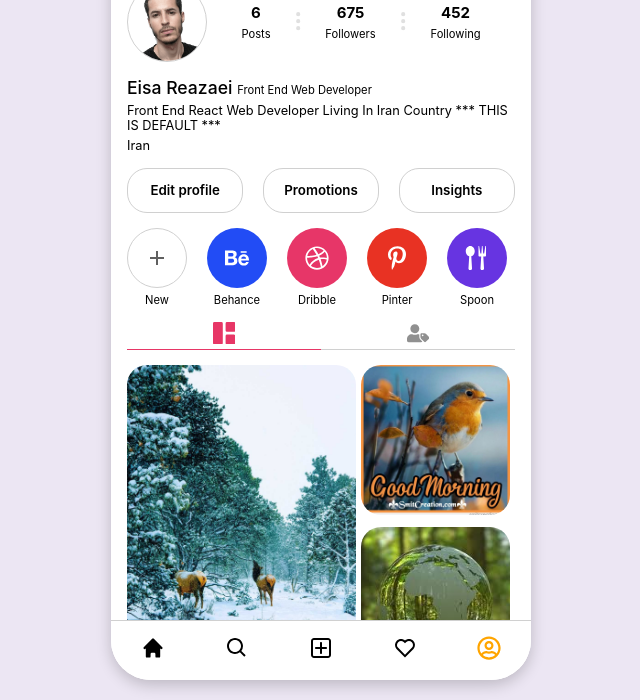
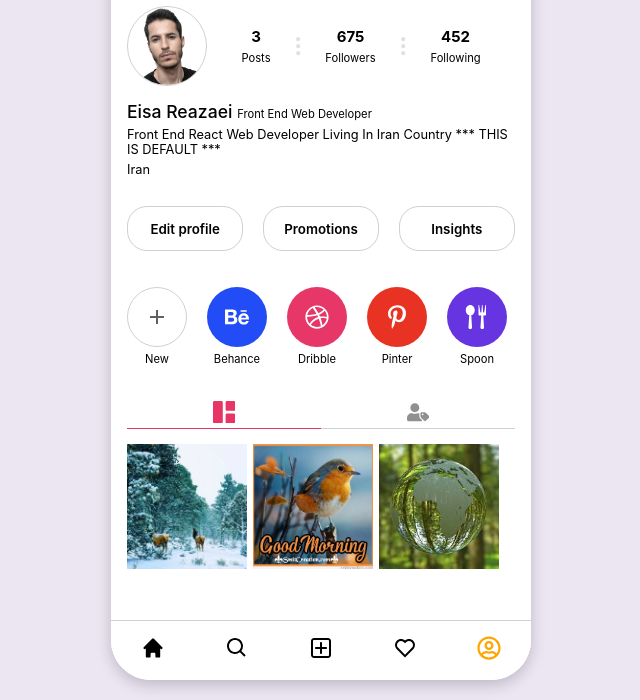
Before and after one commit to eisa-rezaei/Instagram, a Gatsby site: page /profile in a window 1280 px wide. Shown: the part 100-800 px from the top of the page, without its empty margins (319-959 px from the left). Built offline with nearby package versions, Linux system fonts and the light colour scheme; Gatsby itself is replaced by a stand-in of ours; a web font is replaced by a local one.

Commit message:
posts per proflie page

```diff
--- a/src/components/profile/Profile.js
+++ b/src/components/profile/Profile.js
@@ -15,13 +15,14 @@
 import post3 from "../../assets/posts/post5.jpeg"
 import post2 from "../../assets/posts/post6.jpeg"
 
-import { highlights } from "../../data/data"
+import { highlights, posts } from "../../data/data"
 
 import {
   StyledProfileHeader,
   StyledProfileHighlite,
   StyledProfileHighlites,
   StyledProfilePageCt,
+  StyledProfilePageSinlgePost,
   StyledProfilePostsCt,
   StyledProfilePostsCtImages,
   StyledProfilePostsNav,
@@ -43,9 +44,15 @@
     posts: 6,
     location: "Iran",
     highlights: highlights,
+    userposts: [
+      { image: post1, id: 120942, title: "picture" },
+      { image: post2, id: 124345, title: "picture2" },
+      { image: post3, id: 234213, title: "picture3" },
+    ],
   }
 
   const userInfo = user ? user[0] : initialUser
+
   const userData = {
     avatar: userInfo.avatar,
     name: userInfo.name,
@@ -54,9 +61,11 @@
     username: userInfo.username,
     followers: userInfo.followers,
     followings: userInfo.followings,
-    posts: userInfo.posts,
     location: "Iran",
     highlights: userInfo.highlights,
+    userposts:
+      userInfo.userposts ||
+      posts.filter(post => post.username === userInfo.username),
   }
 
   return (
@@ -76,7 +85,7 @@
           <img src={userData.avatar} alt="user-pic" />
           <StyledProfileUserInfoFollowers>
             <span>
-              <h6>{userData.posts}</h6>
+              <h6>{userData.userposts.length}</h6>
               <p>posts</p>
             </span>
             <BsThreeDotsVertical />
@@ -134,19 +143,12 @@
           </span>
         </StyledProfilePostsNav>
         <StyledProfilePostsCt>
-          <StyledProfilePostsCtImages flex="row">
-            <img src={post1} alt="post1" />
-            <span>
-              <img src={post2} alt="post2" />
-              <img src={post3} alt="post2" />
-            </span>
-          </StyledProfilePostsCtImages>
-          <StyledProfilePostsCtImages flex="row-reverse">
-            <img src={post1} alt="post1" />
-            <span>
-              <img src={post2} alt="post2" />
-              <img src={post3} alt="post2" />
-            </span>
+          <StyledProfilePostsCtImages>
+            {userData.userposts.map(({ image, id, title }) => (
+              <StyledProfilePageSinlgePost key={id}>
+                <img src={image} alt={title} />
+              </StyledProfilePageSinlgePost>
+            ))}
           </StyledProfilePostsCtImages>
         </StyledProfilePostsCt>
       </StyledProfilePageCt>
--- a/src/components/profile/ProfileStyles.js
+++ b/src/components/profile/ProfileStyles.js
@@ -164,30 +164,26 @@
 export const StyledProfilePostsCt = styled.div`
   width: 100%;
   height: auto;
-  overflow-y: scroll;
+  overflow-x: scroll;
 `
 
 export const StyledProfilePostsCtImages = styled.div`
   width: 100%;
-  height: 300px;
+  height: auto;
   margin-top: 15px;
   display: flex;
+  flex-direction: row;
   align-items: flex-start;
-  flex-direction: ${props => props.flex};
+  justify-content: left;
+  flex-wrap: wrap;
+`
+export const StyledProfilePageSinlgePost = styled.div`
+  width: 126px;
+  height: 127px;
   & img {
-    width: 59%;
-    height: 310px;
-    border-radius: 20px;
-  }
-  & span {
-    width: 49%;
-    height: 300px;
-    margin: 0 5px;
-    & img {
-      width: 100%;
-      height: 150px;
-      object-fit: cover;
-      border-radius: 20px;
-    }
+    width: 120px;
+    height: 125px;
+    margin: 0 2px 2px 0;
+    object-fit: cover;
   }
 `
--- a/src/data/data.js
+++ b/src/data/data.js
@@ -218,7 +218,6 @@
     bio: "hello my name is nick ",
     title: " web prgrammer",
     highlights: highlights,
-    posts: 8,
   },
   {
     avatar: avatar2,
@@ -230,7 +229,6 @@
     bio: "hello my name is john ",
     title: "worker",
     highlights: highlights,
-    posts: 5,
   },
   {
     avatar: avatar3,
@@ -242,7 +240,6 @@
     bio: "hello my name is mahsa Iranian ",
     title: " paniter ",
     highlights: highlights,
-    posts: 2,
   },
   {
     avatar: avatar4,
@@ -254,7 +251,6 @@
     bio: "hello my name is Ali ",
     title: " manager ",
     highlights: highlights,
-    posts: 10,
   },
   {
     avatar: avatar9,
@@ -266,7 +262,6 @@
     bio: "hello my name is fateme and i am from Iran ",
     title: " desiner ",
     highlights: highlights,
-    posts: 8,
   },
   {
     avatar: avatar10,
@@ -278,7 +273,6 @@
     bio: "hello my name is eisa and i am from Tehran ",
     title: " web developer ",
     highlights: highlights,
-    posts: 3,
   },
   {
     avatar: avatar5,
@@ -290,7 +284,6 @@
     bio: "Hello There ! my name is susan and i am from SomeWhere ",
     title: " local guide ",
     highlights: highlights,
-    posts: 23,
   },
   {
     avatar: avatar13,
@@ -302,7 +295,6 @@
     bio: "Heyoo ! my name is elisa and i am from mashhad ",
     title: " engineer  ",
     highlights: highlights,
-    posts: 5,
   },
   {
     avatar: avatar8,
@@ -314,6 +306,16 @@
     bio: "hello my name is AliReza living in boshehr ",
     title: " student ",
     highlights: highlights,
-    posts: 20,
+  },
+  {
+    avatar: avatar7,
+    name: "sara",
+    username: "sara.ssss",
+    followers: 204,
+    followings: 1134,
+    user_id: 9,
+    bio: "hello my name is sara living in hamedan ",
+    title: " student ",
+    highlights: highlights,
   },
 ]
```
Also changed, not shown: README.md.
